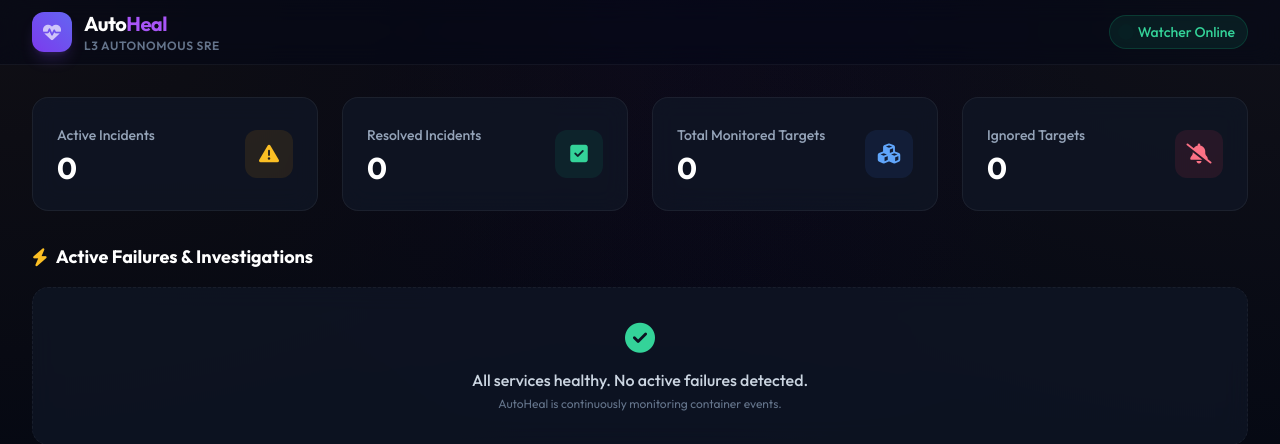
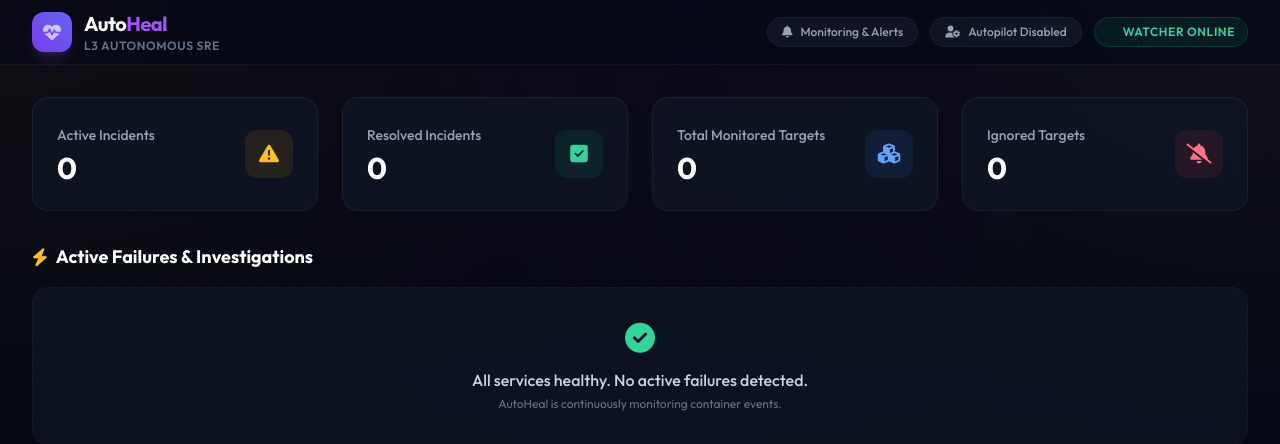
Before and after one commit to spelech/homelab-monitor-bot, a FastAPI app: page / in a window 1280 px wide. Shown: the top 444 px of the page. Run offline with FastAPI, Linux system fonts and the light colour scheme; parts of the project's set-up code (start-up, migrations or seed data) failed here and were passed over; some libraries are stand-ins or nearby versions.

Commit message:
feat: add interactive Silent Mode and Autopilot toggle switches to Web UI dashboard and write unit tests

```diff
--- a/app/templates/index.html
+++ b/app/templates/index.html
@@ -77,8 +77,20 @@
                         <span class="block text-xs text-slate-500 font-semibold tracking-wider uppercase">L3 Autonomous SRE</span>
                     </div>
                 </div>
-                <div class="flex items-center gap-6">
-                    <div class="flex items-center gap-2 px-3 py-1.5 rounded-full bg-emerald-500/10 border border-emerald-500/20 text-emerald-400 text-sm font-medium">
+                <div class="flex items-center gap-3">
+                    <!-- Silent Mode Toggle -->
+                    <button id="toggle-silent-btn" onclick="toggleSetting('silent_mode')" class="flex items-center gap-2 px-3.5 py-1.5 rounded-full text-xs font-medium border border-white/5 bg-slate-800/40 text-slate-400 transition-all duration-300">
+                        <i id="silent-icon" class="fa-solid fa-bell"></i>
+                        <span id="silent-label">Monitoring & Alerts</span>
+                    </button>
+
+                    <!-- Autopilot Toggle -->
+                    <button id="toggle-autopilot-btn" onclick="toggleSetting('autopilot')" class="flex items-center gap-2 px-3.5 py-1.5 rounded-full text-xs font-medium border border-white/5 bg-slate-800/40 text-slate-400 transition-all duration-300">
+                        <i id="autopilot-icon" class="fa-solid fa-user-gear"></i>
+                        <span id="autopilot-label">Autopilot Disabled</span>
+                    </button>
+
+                    <div class="flex items-center gap-2 px-3 py-1.5 rounded-full bg-emerald-500/10 border border-emerald-500/20 text-emerald-400 text-xs font-semibold uppercase tracking-wider">
                         <span class="w-2 h-2 rounded-full bg-emerald-500 animate-ping"></span>
                         Watcher Online
                     </div>
@@ -599,6 +611,73 @@
             document.getElementById('logs-modal').classList.add('hidden');
         }
 
+        // Global Settings management
+        let systemSettings = { silent_mode: false, autopilot: false };
+
+        function loadSettings() {
+            fetch('/api/settings')
+                .then(res => res.json())
+                .then(data => {
+                    systemSettings = data;
+                    updateSettingsUI();
+                })
+                .catch(err => console.error('Failed to load settings:', err));
+        }
+
+        function updateSettingsUI() {
+            const silentBtn = document.getElementById('toggle-silent-btn');
+            const silentIcon = document.getElementById('silent-icon');
+            const silentLabel = document.getElementById('silent-label');
+
+            const autopilotBtn = document.getElementById('toggle-autopilot-btn');
+            const autopilotIcon = document.getElementById('autopilot-icon');
+            const autopilotLabel = document.getElementById('autopilot-label');
+
+            if (systemSettings.silent_mode) {
+                silentBtn.className = "flex items-center gap-2 px-3.5 py-1.5 rounded-full text-xs font-semibold bg-amber-500/15 border border-amber-500/30 text-amber-400 shadow-md shadow-amber-500/5 transition-all duration-300";
+                silentIcon.className = "fa-solid fa-bell-slash";
+                silentLabel.textContent = "Silent Mode (Monitoring Only)";
+            } else {
+                silentBtn.className = "flex items-center gap-2 px-3.5 py-1.5 rounded-full text-xs font-medium border border-white/5 bg-slate-800/40 text-slate-400 hover:text-slate-200 hover:bg-slate-800/60 transition-all duration-300";
+                silentIcon.className = "fa-solid fa-bell";
+                silentLabel.textContent = "Monitoring & Alerts";
+            }
+
+            if (systemSettings.autopilot) {
+                autopilotBtn.className = "flex items-center gap-2 px-3.5 py-1.5 rounded-full text-xs font-semibold bg-brand-500/15 border border-brand-500/30 text-brand-400 shadow-md shadow-brand-500/5 transition-all duration-300";
+                autopilotIcon.className = "fa-solid fa-robot";
+                autopilotLabel.textContent = "Autopilot Active";
+            } else {
+                autopilotBtn.className = "flex items-center gap-2 px-3.5 py-1.5 rounded-full text-xs font-medium border border-white/5 bg-slate-800/40 text-slate-400 hover:text-slate-200 hover:bg-slate-800/60 transition-all duration-300";
+                autopilotIcon.className = "fa-solid fa-user-gear";
+                autopilotLabel.textContent = "Autopilot Disabled";
+            }
+        }
+
+        function toggleSetting(key) {
+            const newValue = !systemSettings[key];
+            const payload = {};
+            payload[key] = newValue;
+
+            fetch('/api/settings', {
+                method: 'POST',
+                headers: { 'Content-Type': 'application/json' },
+                body: JSON.stringify(payload)
+            })
+            .then(res => {
+                if (res.ok) {
+                    systemSettings[key] = newValue;
+                    updateSettingsUI();
+                } else {
+                    alert('Failed to update setting.');
+                }
+            })
+            .catch(err => console.error('Failed to toggle setting:', err));
+        }
+
+        // Call on load
+        loadSettings();
+
         // Auto reload page every 15s to fetch status changes (only if search/filter is inactive)
         setInterval(() => {
             const isModalOpen = !document.getElementById('logs-modal').classList.contains('hidden');
```
Also changed, not shown: tests/test_mcp.py (+26 -0 lines).
